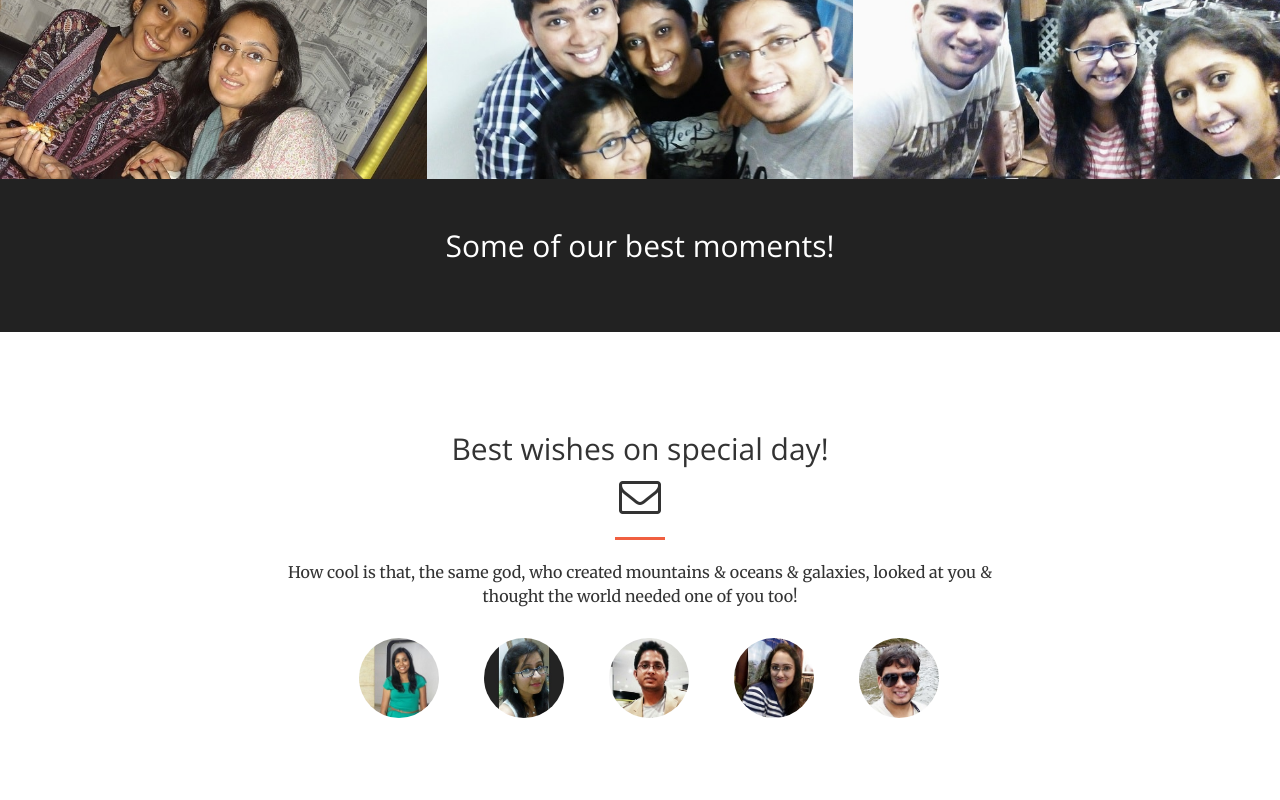
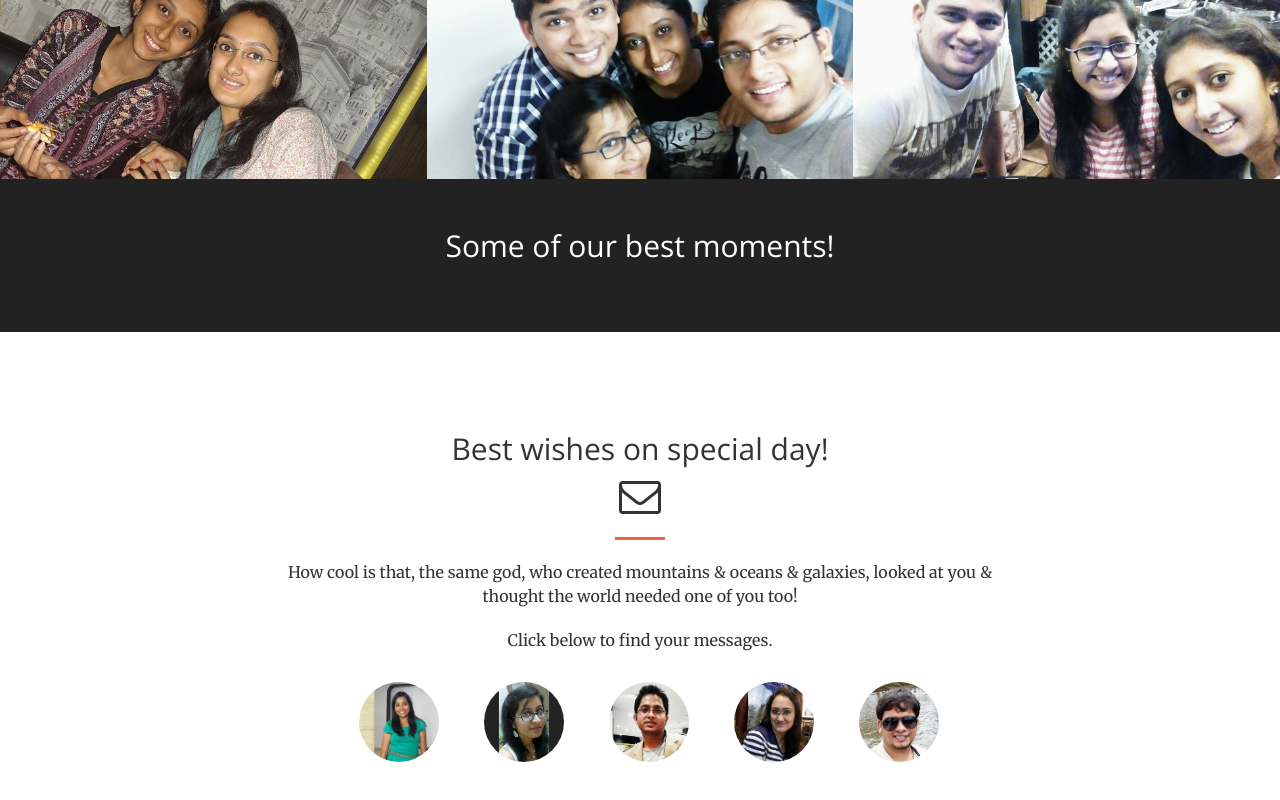
Before and after one commit to HBD-Ria/HBD-Ria.github.io, a website: page index.html in a window 1280 px wide. Shown: the part 2209-3009 px from the top of the page. Drawn offline with nearby package versions, Linux system fonts and the light colour scheme.

Commit message:
greetings

```diff
--- a/index.html
+++ b/index.html
@@ -266,6 +266,7 @@
 					<i class="fa fa-envelope-o fa-3x sr-contact"></i>
                     <hr class="primary">
                     <p>How cool is that, the same god, who created mountains & oceans & galaxies, looked at you & thought the world needed one of you too! </p>
+					<p>Click below to find your messages.</p>
                 </div>
 				<div class="col-lg-8 col-lg-offset-2 text-center">
                 <div class="col-lg-2 col-lg-offset-1 text-center">
```
